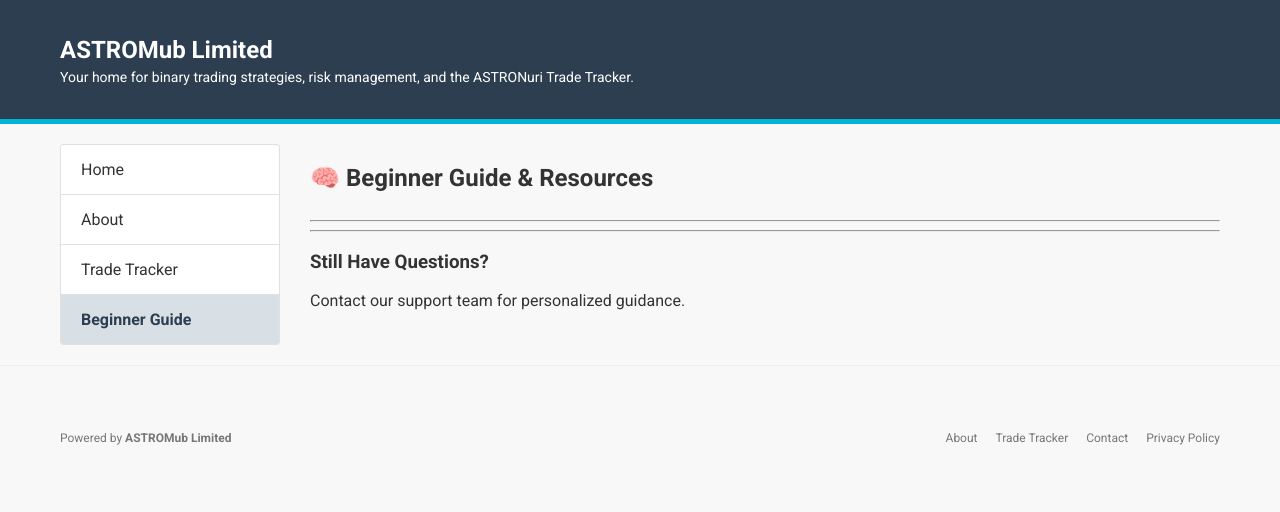
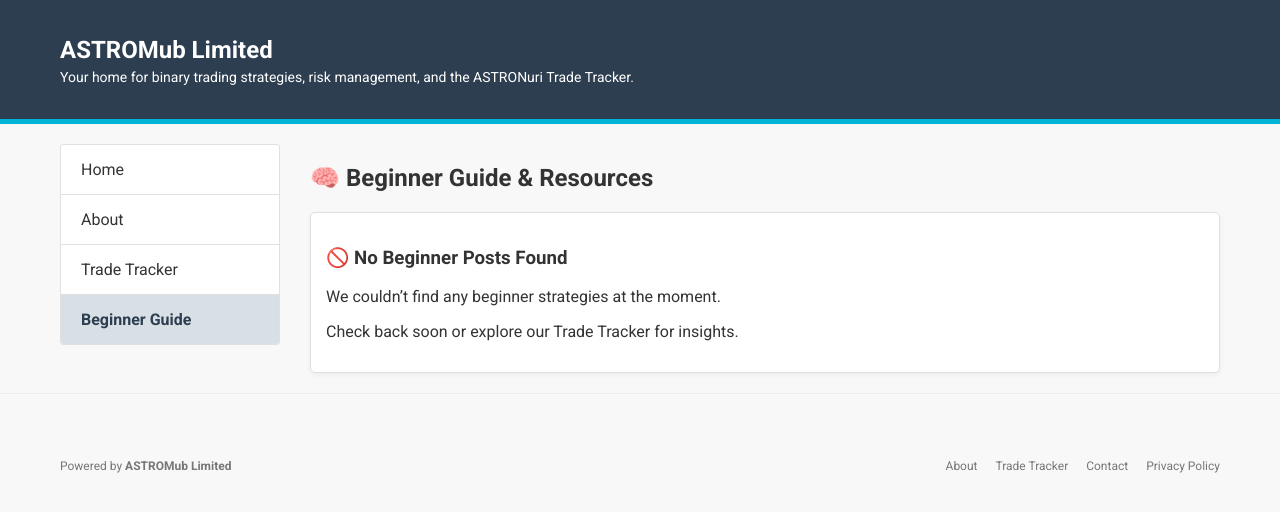
Before and after one commit to astromub/silver-umbrella, a Jekyll site: the page built from beginner-guide.md, in a window 1280 px wide. Shown: the top 512 px of the page. Built offline with Jekyll 4.4.1, drawn with Linux system fonts in a browser that asks for light colours.

Commit message:
Update beginner-guide.md

```diff
--- a/beginner-guide.md
+++ b/beginner-guide.md
@@ -7,18 +7,21 @@ permalink: /beginner-guide/
 ## 🧠 Beginner Guide & Resources
 
 <div class="card-grid">
-  {% for post in site.categories.beginner %}
-  <div class="card">
-    <a href="{{ site.baseurl }}{{ post.url }}" class="card-link">
-      <h3>{{ post.title }}</h3>
-      <p class="date">{{ post.date | date: "%b %d, %Y" }}</p>
-      <p class="excerpt">{{ post.description | truncatewords: 10 }}</p>
-    </a>
-  </div>
-  {% endfor %}
+  {% if site.categories.beginner.size > 0 %}
+    {% for post in site.categories.beginner %}
+    <div class="card">
+      <a href="{{ site.baseurl }}{{ post.url }}" class="card-link">
+        <h3>{{ post.title }}</h3>
+        <p class="date">{{ post.date | date: "%b %d, %Y" }}</p>
+        <p class="excerpt">{{ post.description | truncatewords: 10 }}</p>
+      </a>
+    </div>
+    {% endfor %}
+  {% else %}
+    <div class="card no-posts">
+      <h3>🚫 No Beginner Posts Found</h3>
+      <p>We couldn’t find any beginner strategies at the moment.</p>
+      <p>Check back soon or explore our Trade Tracker for insights.</p>
+    </div>
+  {% endif %}
 </div>
-
-<hr><hr>
-
-### Still Have Questions?
-Contact our support team for personalized guidance.
```
